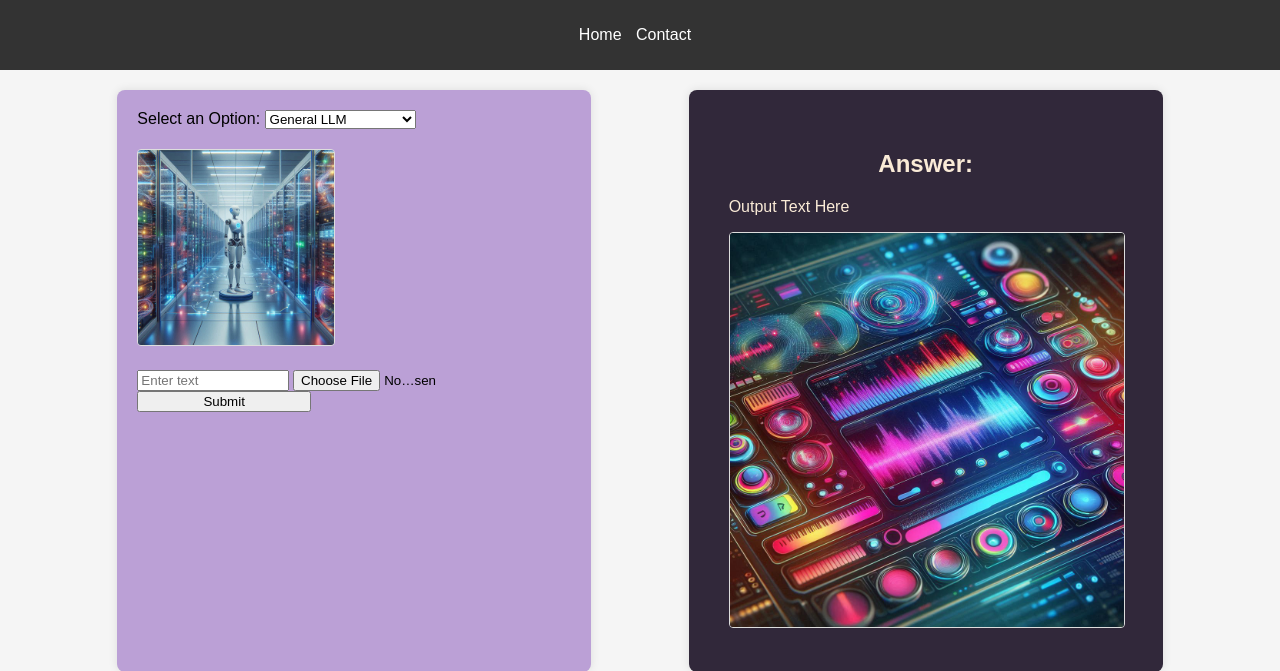
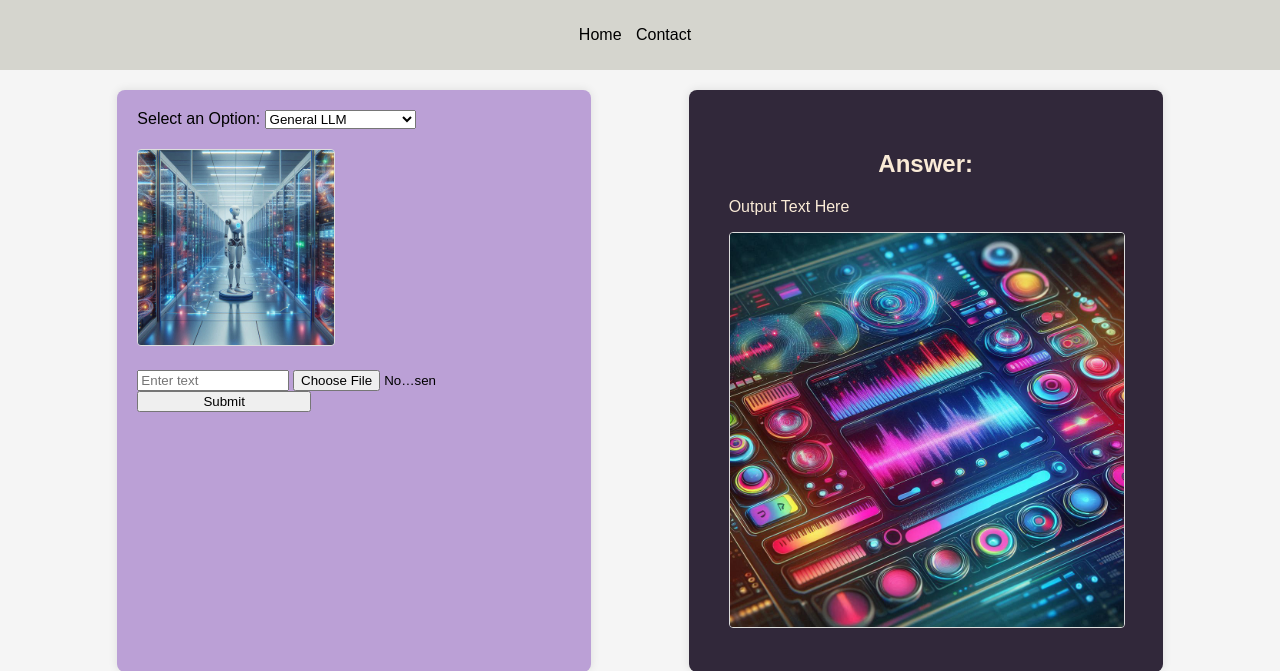
Before and after one commit to Wranitz/Model-UI, a Django app: page / in a window 1280 px wide. Shown: the top 671 px of the page. Run offline with Django 5.2, Linux system fonts and the light colour scheme.

Commit message:
finalizing things

```diff
--- a/sysapp/sysapp/huggingface.py
+++ b/sysapp/sysapp/huggingface.py
@@ -13,6 +13,12 @@
 from transformers import AutoModelForCausalLM, AutoTokenizer
 
 model_name = "Qwen/Qwen2.5-0.5B-Instruct"
+second_model = ""
+third_model = ""
+fourth_model = ""
+fifth_model = ""
+
+
 
 model = AutoModelForCausalLM.from_pretrained(
     model_name,
--- a/sysapp/load_models.py
+++ b/sysapp/sysapp/load_models.py
@@ -1,6 +1,6 @@
-from transforms import pipeline
+from transformers import pipeline
 
-llm_1 = pipeline("text-to-text", model="Qwen/Qwen2.5-0.5B-Instruct")
+llm_1 = pipeline("text-generation", model="Qwen/Qwen2.5-0.5B-Instruct")
 llm_2 = pipeline("text-classification", model="distilbert-base-uncased-finetuned-sst-2-english")
 
 def get_llm_1():
--- a/sysapp/sysapp/static/css/base.css
+++ b/sysapp/sysapp/static/css/base.css
@@ -4,7 +4,7 @@ body {
     padding: 0;
 }
 header {
-    background-color: #333;
+    background-color: #5533;
     color: white;
     padding: 10px 0;
     text-align: center;
@@ -18,8 +18,9 @@ nav ul li {
     margin-right: 10px;
 }
 nav ul li a {
-    color: white;
+    color: black;
     text-decoration: none;
+
 }
 main {
     padding: 20px;
--- a/sysapp/sysapp/views.py
+++ b/sysapp/sysapp/views.py
@@ -1,6 +1,6 @@
 from django.shortcuts import render
 from django.http import JsonResponse
-from my_django_project.settings import llm_1, llm_2
+#from my_django_project.settings import llm_1, llm_2
 
 def home(request):
     return render(request, 'home.html')
```
